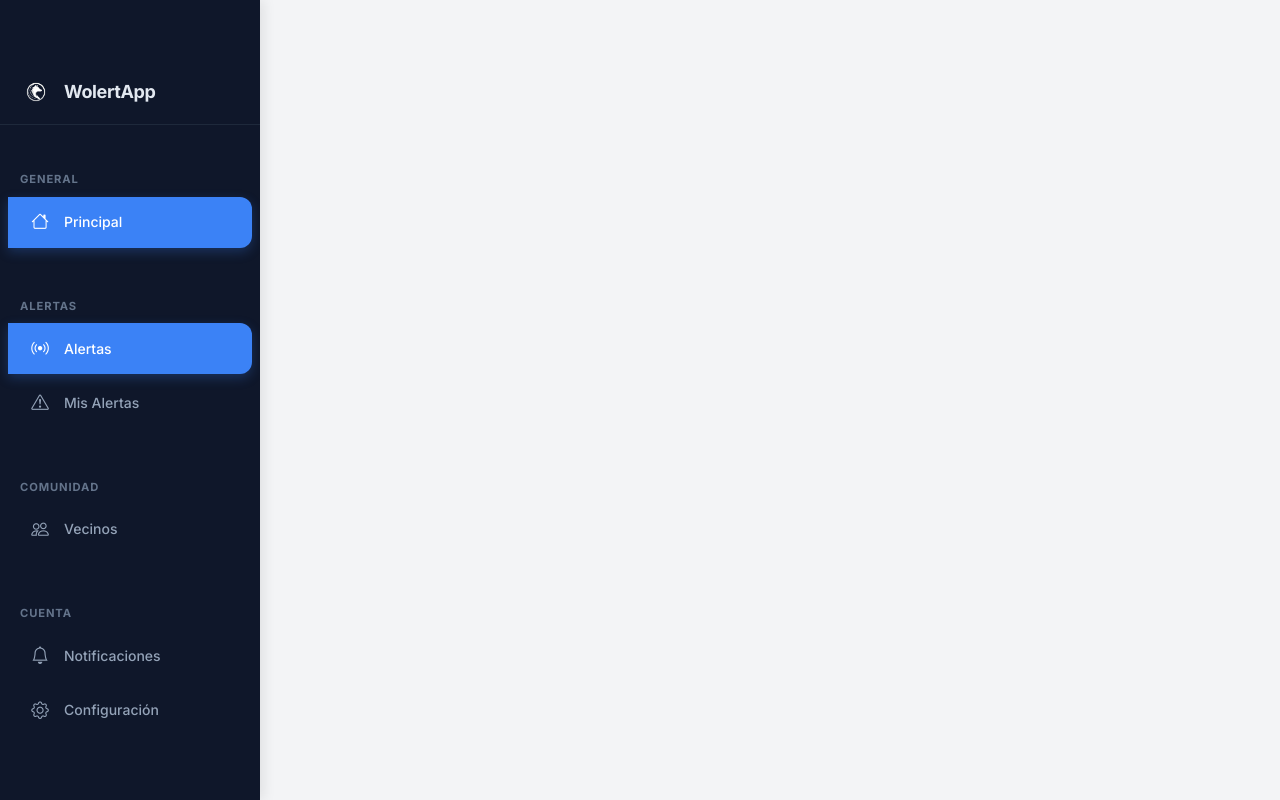
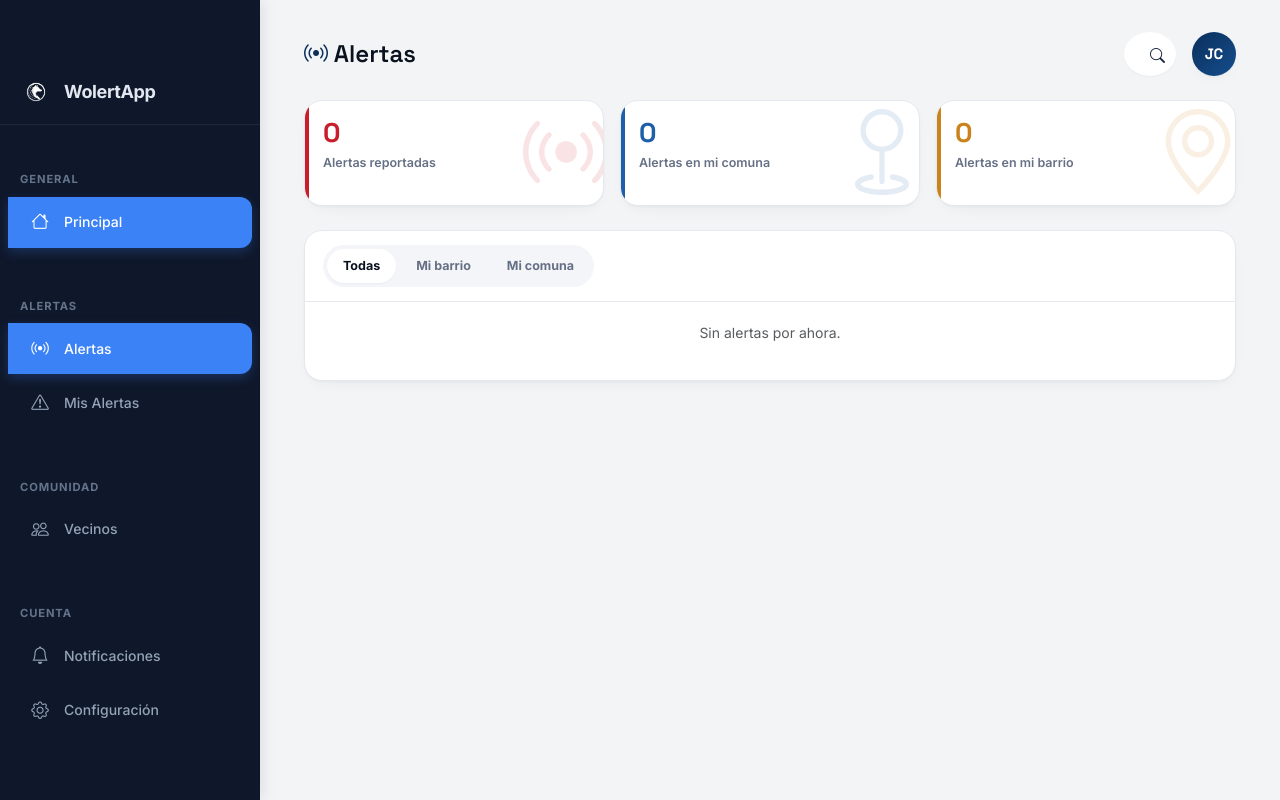
Before and after one commit to ksgutierrez05/WolertApp-Web, a React (Vite) app: page /ciudadano/alertas in a window 1280 px wide. Built offline with nearby package versions, Linux system fonts and the light colour scheme.

Commit message:
feat: migración de interfaz principal de panel de alertas

```diff
--- /dev/null
+++ b/src/Components/Ciudadano/Pages/Alertas.jsx
@@ -0,0 +1,65 @@
+import { useState } from 'react';
+import '../../../css/global.css';
+import '../../../css/temas.css';
+import '../../../css/ciudadano/panel-alertas.css';
+
+export default function Alertas() {
+  const [filtro, setFiltro] = useState('todas');
+
+  return (
+    <div className="container-fluid">
+      <div className="d-flex justify-content-between align-items-center mb-4">
+        <h1 className="page-title-dash"><i className="bi bi-broadcast"></i> Alertas</h1>
+        <div className="d-flex align-items-center gap-3">
+          <button className="btn icon-btn-dash rounded-circle border-0 bg-white">
+            <i className="bi bi-search"></i>
+          </button>
+          <div className="avatar-dash">JC</div>
+        </div>
+      </div>
+
+      <div className="row g-3 mb-4">
+        <div className="col-6 col-md-4">
+          <div className="kpi-dash kpi-red-dash">
+            <i className="bi bi-broadcast kpi-icon-dash"></i>
+            <p className="kpi-num-dash mb-0" id="kpiAlertasTotal">0</p>
+            <p className="kpi-label-dash">Alertas reportadas</p>
+          </div>
+        </div>
+        <div className="col-6 col-md-4">
+          <div className="kpi-dash kpi-blue-dash">
+            <i className="bi bi-geo kpi-icon-dash"></i>
+            <p className="kpi-num-dash mb-0" id="kpiAlertasComuna">0</p>
+            <p className="kpi-label-dash" id="kpiAlertasComunaLabel">Alertas en mi comuna</p>
+          </div>
+        </div>
+        <div className="col-6 col-md-4">
+          <div className="kpi-dash kpi-amber-dash">
+            <i className="bi bi-geo-alt kpi-icon-dash"></i>
+            <p className="kpi-num-dash mb-0" id="kpiAlertasBarrio">0</p>
+            <p className="kpi-label-dash" id="kpiAlertasBarrioLabel">Alertas en mi barrio</p>
+          </div>
+        </div>
+      </div>
+
+      <div className="card-panel-dash p-0">
+        <div className="alertas-toolbar-dash">
+          <div className="alertas-tabs-dash">
+            {['todas','mi_barrio','mi_comuna'].map((f) => (
+              <button
+                key={f}
+                className={`alertas-tab-dash ${filtro === f ? 'active' : ''}`}
+                onClick={() => setFiltro(f)}
+              >
+                {f === 'todas' ? 'Todas' : f === 'mi_barrio' ? 'Mi barrio' : 'Mi comuna'}
+              </button>
+            ))}
+          </div>
+        </div>
+        <div id="listaAlertas">
+          <p className="text-center text-muted small" style={{ padding: '20px' }}>Sin alertas por ahora.</p>
+        </div>
+      </div>
+    </div>
+  );
+}
--- a/src/Pages/Ciudadano/ciudadano.jsx
+++ b/src/Pages/Ciudadano/ciudadano.jsx
@@ -1,6 +1,7 @@
 import { Routes, Route } from 'react-router-dom';
 import CiudadanoLayout from '../../Components/Ciudadano/CiudadanoLayout';
 import Principal from '../../Components/Ciudadano/Pages/Principal';
+import Alertas from '../../Components/Ciudadano/Pages/Alertas';
 
 export default function Ciudadano() {
   return (
@@ -8,6 +9,7 @@ export default function Ciudadano() {
       <Routes>
         <Route index element={<Principal />} />
         <Route path="principal" element={<Principal />} />
+        <Route path="alertas" element={<Alertas />} />
       </Routes>
     </CiudadanoLayout>
   );
```
